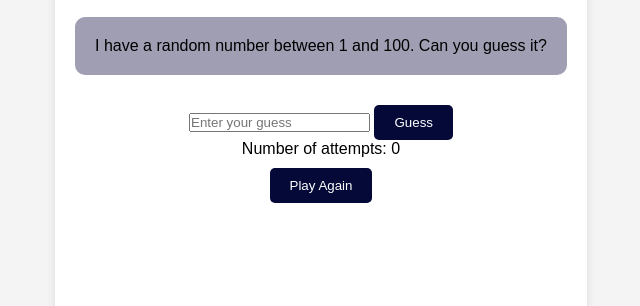
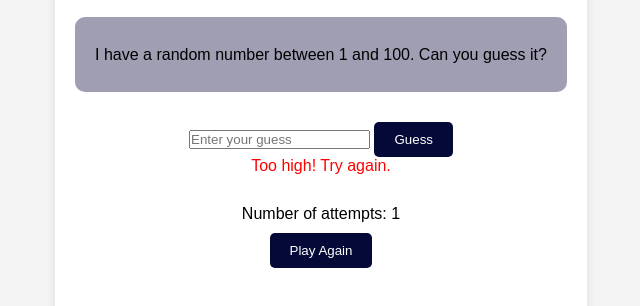
Before and after one commit to lexcoded/Guess-Game, a plain HTML site: page index.html in a window 1280 px wide. Both pictures are taken after a click on the button "Guess". Shown: the part 230-536 px from the top of the page, without its empty margins (319-959 px from the left). Drawn offline with Linux system fonts and the light colour scheme.

Commit message:
Added margin-top to score-container.
Added Event listener fuction to compare the players number to the computers.

```diff
--- a/script.js
+++ b/script.js
@@ -0,0 +1,55 @@
+const guessButton = document.querySelector("#guessButton");
+const playAgainButton = document.querySelector("#play-again-button");
+const guessInput = document.querySelector("#guessInput");
+let feedback = document.querySelector("#feedback");
+let scoreDisplay = document.querySelector("#score");
+let numberOfGuesses = 1;
+
+
+/*
+    getRandomNumber() generates a
+    random number between 1 and 100 for the
+    user to guess.
+*/
+
+
+function getRandomNumber(){
+    return Math.floor(Math.random() * 100) + 1;
+}
+
+
+
+const randomNumber = getRandomNumber();
+
+
+/*
+    compare the user's guess to the
+     random number and provide feedback.
+*/
+
+
+guessButton.addEventListener("click", function() {
+    const userGuess = parseInt(guessInput.value);
+
+
+    scoreDisplay.textContent = numberOfGuesses++;
+
+    if(userGuess === randomNumber) {
+        feedback.textContent = "Congratulations! You guessed the correct number!";
+        feedback.style.color = "green";
+        console.log(randomNumber);
+    } else if(userGuess < randomNumber) {
+        feedback.textContent = "Too low! Try again.";
+        feedback.style.color = "red";
+        console.log(randomNumber);
+    } else {
+        feedback.textContent = "Too high! Try again.";
+        feedback.style.color = "red";
+        console.log(randomNumber);
+    }
+});
+
+/*
+    Reset the game when the user
+     clicks the "Play Again" button.
+*/
--- a/style.css
+++ b/style.css
@@ -11,6 +11,7 @@ body {
     justify-content: center;
     align-items: center;
     height: 100vh;
+
 }
 
 .container {
@@ -36,8 +37,13 @@ h1 {
     padding: 20px;
     background-color: #0a043962;
     margin-bottom: 20px;
+    height: 75px;
+    justify-content: center;
 
 }
+
+
+
 
 button {
     padding: 10px 20px;
@@ -48,3 +54,7 @@ button {
     cursor: pointer;
     margin-top: 10px;
 }
+
+.score-container {
+    margin-top: 30px;
+}
```
